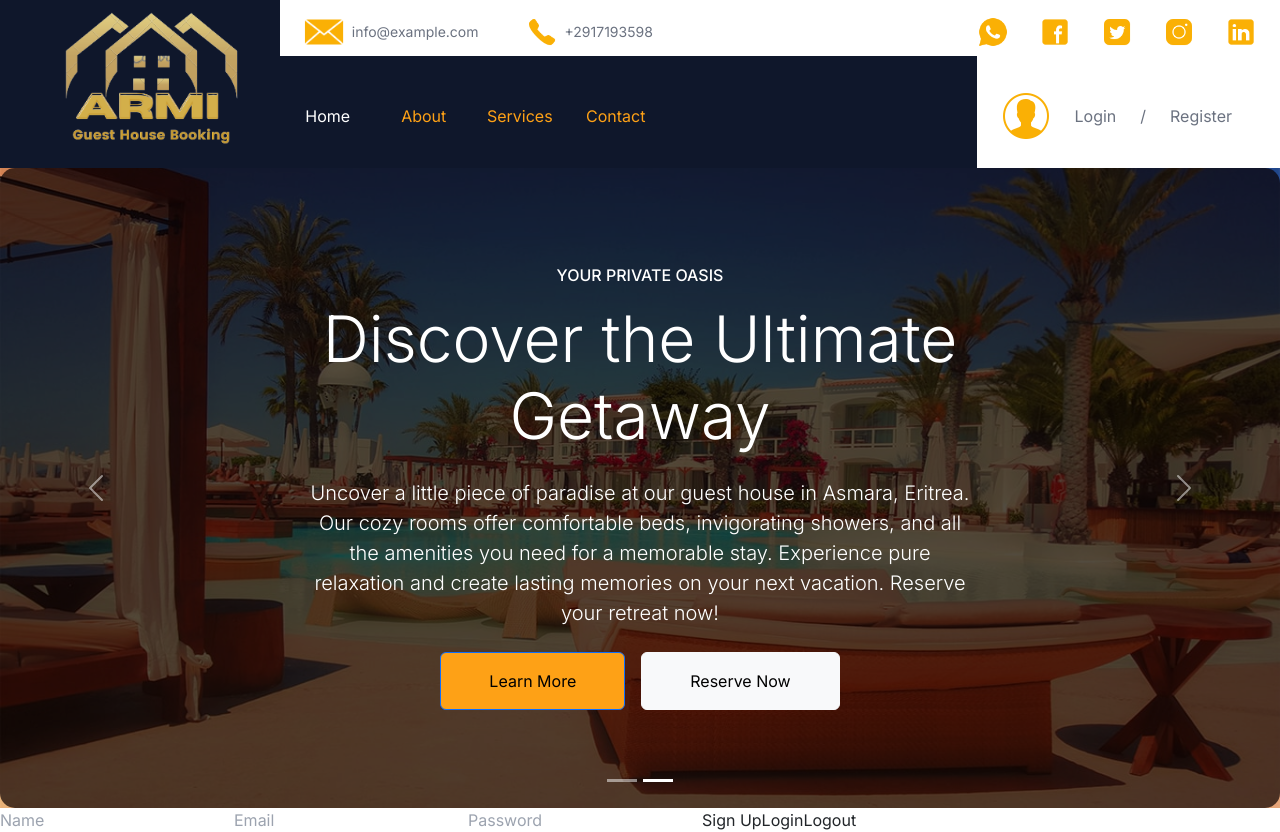
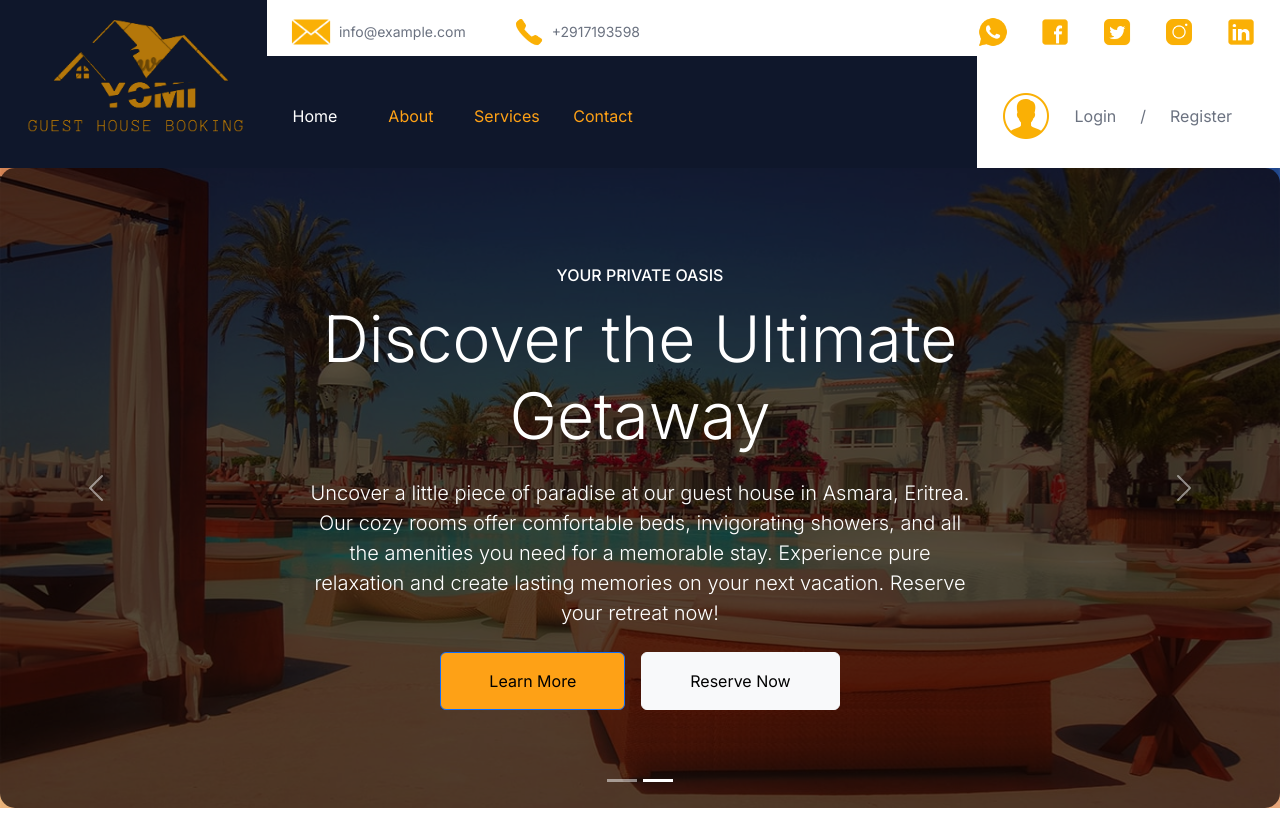
Before and after one commit to aron-helu/armi, a Next.js app: page / in a window 1280 px wide. After the commit the page ends 808 px from the top, so only its background shows below. Built offline with nearby package versions, Linux system fonts and the light colour scheme.

Commit message:
Add the logo for image

```diff
--- a/src/app/auth.js
+++ /dev/null
@@ -1,87 +0,0 @@
-'use client';
-import firebase from "./firebase";
-import { useState } from "react";
-
-function Auth() {
-    const [name, setName] = useState("");
-    const [email, setEmail] = useState("");
-    const [password, setPassword] = useState("");
-
-    const handleSignUp = () => {
-        firebase
-            .auth()
-            .createUserWithEmailAndPassword(email, password)
-            .then((userCredential) => {
-                const user = userCredential.user;
-
-                // Save the user's name to the Firebase Realtime Database
-                firebase
-                    .database()
-                    .ref(`users/${user.uid}`)
-                    .set({
-                        name: name,
-                    })
-                    .then(() => {
-                        console.log("Signed up and saved name to the database:", user);
-                    })
-                    .catch((error) => {
-                        console.error("Error saving name to the database:", error);
-                    });
-            })
-            .catch((error) => {
-                console.error("Sign-up error:", error);
-            });
-    };
-
-    const handleLogin = () => {
-        firebase
-            .auth()
-            .signInWithEmailAndPassword(email, password)
-            .then((userCredential) => {
-                const user = userCredential.user;
-                console.log("Logged in:", user);
-            })
-            .catch((error) => {
-                console.error("Login error:", error);
-            });
-    };
-
-    const handleLogout = () => {
-        firebase
-            .auth()
-            .signOut()
-            .then(() => {
-                console.log("Logged out");
-            })
-            .catch((error) => {
-                console.error("Logout error:", error);
-            });
-    };
-
-    return (
-        <div>
-            <input
-                type="text"
-                placeholder="Name"
-                value={name}
-                onChange={(e) => setName(e.target.value)}
-            />
-            <input
-                type="email"
-                placeholder="Email"
-                value={email}
-                onChange={(e) => setEmail(e.target.value)}
-            />
-            <input
-                type="password"
-                placeholder="Password"
-                value={password}
-                onChange={(e) => setPassword(e.target.value)}
-            />
-            <button onClick={handleSignUp}>Sign Up</button>
-            <button onClick={handleLogin}>Login</button>
-            <button onClick={handleLogout}>Logout</button>
-        </div>
-    );
-}
-export default Auth;
--- a/src/app/firebase.js
+++ /dev/null
@@ -1,13 +0,0 @@
-import firebase from 'firebase/compat/app';
-import 'firebase/compat/auth';
-import 'firebase/compat/database';
-
-const firebaseConfig = {
-  // Your Firebase project configuration
-};
-
-if (!firebase.apps.length) {
-  firebase.initializeApp(firebaseConfig);
-}
-
-export default firebase;
--- a/src/app/header.js
+++ b/src/app/header.js
@@ -5,13 +5,20 @@ export default function Header() {
   return (
     <main className="px-0 w-full md:w-auto">
       <div className="flex mx-auto w-full">
-                <div className="m-0 p-0" style={{ backgroundColor: "#0F172B" }}>
+        <div
+          className="m-0 p-2 flex-grow"
+          style={{
+            backgroundColor: "#0F172B",
+            height: "auto",
+            width: "auto"
+          }}
+        >
           <Image
-                        src="/logo.png"
+            src="/Logo.png"
             alt="logo-Image"
             width={100}
             height={100}
-                        className="h-auto w-full"
+            className="h-auto w-auto"
             unoptimized
           />
         </div>
--- a/src/app/page.js
+++ b/src/app/page.js
@@ -1,13 +1,11 @@
 import Hero from "./Carousel";
 import Header from "./header";
-import Auth from "./auth";
 
 export default function Home() {
   return (
     <main>
       <Header />
       <Hero />
-      <Auth />
     </main>
   )
 }
```
Also changed, not shown: public/Logo.png (added), public/logo.png (deleted). Lines whose indentation alone changed are shown as unchanged.
